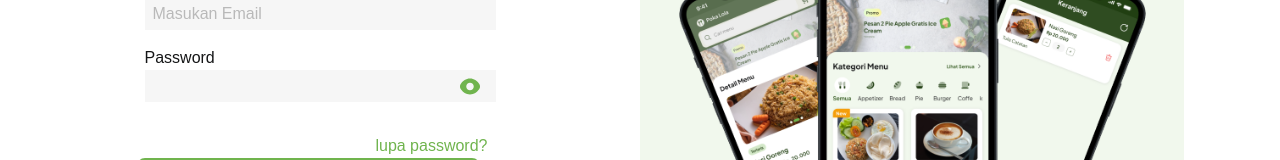
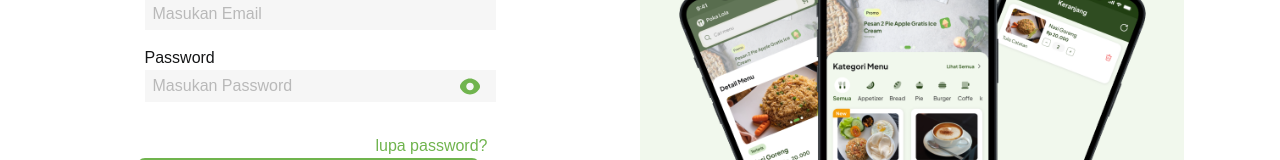
Before and after one commit to sadigitID/daftarmenu-administrator, a Vue app: page / in a window 1280 px wide. Shown: the part 198-358 px from the top of the page. Built offline with nearby package versions, Linux system fonts and the light colour scheme.

Commit message:
feat: Menambahkan Login

```diff
--- a/src/components/PasswordHidden.vue
+++ b/src/components/PasswordHidden.vue
@@ -22,6 +22,7 @@ import { EyesClose, EyesOpen } from "@/components/icons/";
 <div class="relative">
     <input
       :type="isPasswordVisible ? 'text' : 'password'"
+      placeholder="Masukan Password"
       class="border-x-8 border-gray-50  py-1 pe-32 bg-gray-50 text-dark text-start"
       v-model="password"
     />
```
